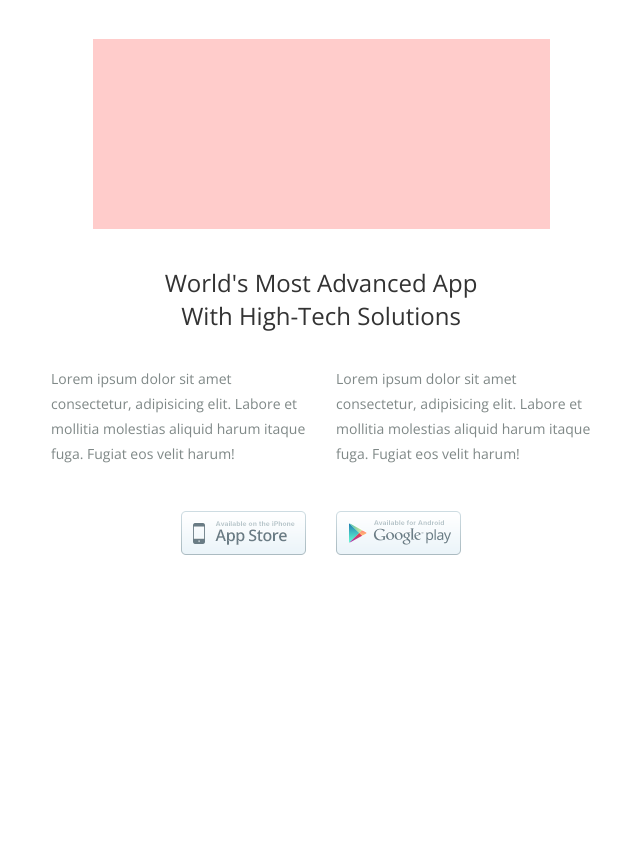
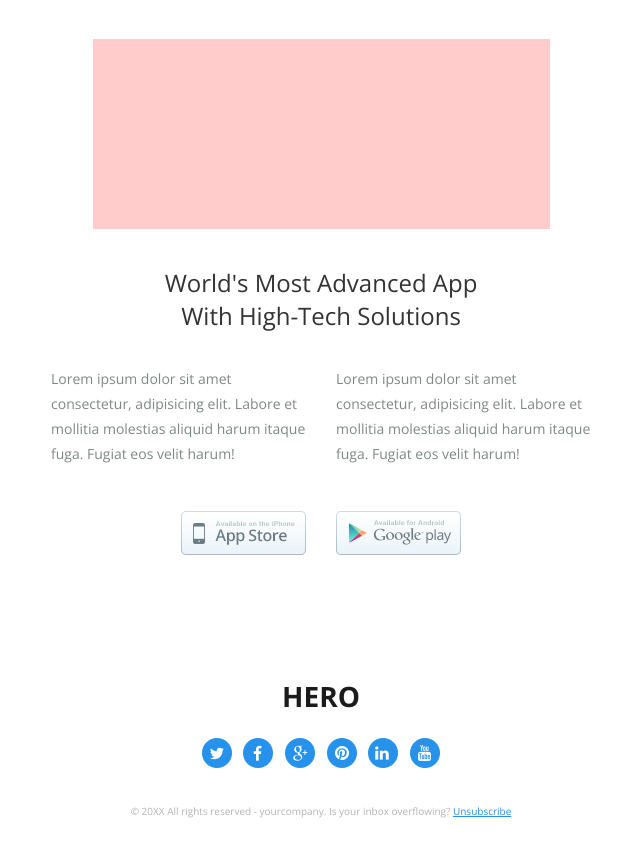
Before and after one commit to deluxateer/smartwatch-email-template, a plain HTML site: page index.html in a window 1280 px wide. Shown: the part 868-1724 px from the top of the page, without its empty margins (319-959 px from the left). Before the commit the page ends 1505 px from the top, so only its background shows below. Drawn offline with nearby package versions, Linux system fonts and the light colour scheme.

Commit message:
add footer section markup and styling

```diff
--- a/index.html
+++ b/index.html
@@ -184,31 +184,70 @@
               </td>
             </tr>
             <!-- end of advance row -->
-            <!-- start of main row -->
+            <!-- start of one solution row -->
             <tr>
               <td></td>
             </tr>
-            <!-- end of main row -->
-            <!-- start of main row -->
+            <!-- end of one solution row -->
+            <!-- start of join together row -->
             <tr>
               <td></td>
             </tr>
-            <!-- end of main row -->
-            <!-- start of main row -->
+            <!-- end of join together row -->
+            <!-- start of detail row -->
             <tr>
               <td></td>
             </tr>
-            <!-- end of main row -->
-            <!-- start of main row -->
+            <!-- end of detail row -->
+            <!-- start of interest row -->
             <tr>
               <td></td>
             </tr>
-            <!-- end of main row -->
-            <!-- start of main row -->
+            <!-- end of interest row -->
+            <!-- start of footer row -->
             <tr>
-              <td></td>
+              <td>
+                <table class="one-solution-table" width="100%" align="left" cellspacing="0" cellpadding="0" border="0" style="padding: 25px 0 0; background: #fff;">
+                  <tr>
+                    <td align="center">
+                      <h2 style="font-weight: 700; font-family: 'Open Sans', sans-serif; color: #1b1b1b; text-transform: uppercase; font-size: 28px;">Hero</h2>
+                    </td>
+                  </tr>
+                  <tr>
+                    <td>
+                      <table class="one-solution-table" width="250px" align="center" cellspacing="0" cellpadding="0" border="0">
+                        <tr>
+                          <td align="center">
+                            <img src="/img/twitter_icon.png">
+                          </td>
+                          <td align="center">
+                            <img src="/img/facebook_icon.png">
+                          </td>
+                          <td align="center">
+                            <img src="/img/google_icon.png">
+                          </td>
+                          <td align="center">
+                            <img src="/img/pinterest_icon.png">
+                          </td>
+                          <td align="center">
+                            <img src="/img/linkedin_icon.png">
+                          </td>
+                          <td align="center">
+                            <img src="/img/youtube_icon.png">
+                          </td>
+                        </tr>
+                      </table>
+                    </td>
+                  </tr>
+                  <tr>
+                    <td align="center">
+                      <p style="font-family: 'Open Sans', sans-serif; color: #b4b4b4; font-weight: 400; line-height: 1.8; font-size: 10px; padding: 20px 0;">&copy; 20XX All rights reserved - yourcompany. Is your inbox overflowing? <a href="#" style="color: #2792ec;">Unsubscribe</a></p>
+                    </td>
+                  </tr>
+                </table>
+              </td>
             </tr>
-            <!-- end of main row -->
+            <!-- end of footer row -->
           </table>
           <!-- end of container -->
         </td>
```
